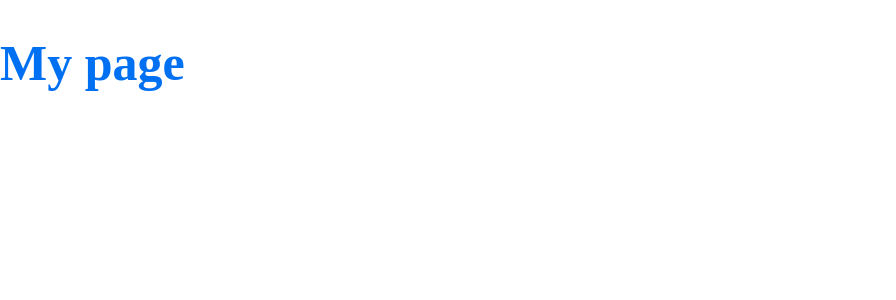
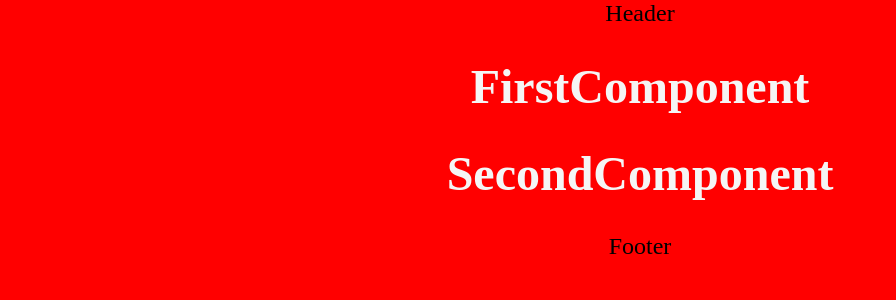
Before and after one commit to timOTdev/thDev3, a Next.js app: page / in a window 1280 px wide. Shown: the top 300 px of the page, without its empty margins (0-896 px from the left). Built offline with nearby package versions, Linux system fonts and the light colour scheme.

Commit message:
Add global context, styles, themes, layout

```diff
--- /dev/null
+++ b/assets/GlobalContext.tsx
@@ -0,0 +1,5 @@
+import React from 'react';
+
+const GlobalContext = React.createContext({});
+
+export default GlobalContext;
--- /dev/null
+++ b/assets/GlobalStyles.tsx
@@ -0,0 +1,54 @@
+import { createGlobalStyle } from 'styled-components';
+
+export const GlobalStyles = createGlobalStyle`
+  body {
+    background: ${({ theme }) => theme.backgroundColor};
+    text-align: center;
+    margin: 0 auto;
+    padding: 0;
+    font-size: 24px;
+    box-sizing: border-box;
+  }
+`;
+
+export const themeColors = {
+  slate: '#1d1e22',
+  gray: '#ababab',
+  white: '#f5f5f5',
+  purple: '#3333ff',
+  orange: '#ffcc00',
+  teal: '#8bd8bd',
+  forest: '#295f2d',
+  sky: '#8aaae5',
+  metallic: '#585858',
+};
+
+export const darkTheme = {
+  textColor: `${themeColors.white}`,
+  // backgroundColor: themeColors.slate,
+  backgroundColor: 'red',
+  yBorderColor: `2px solid ${themeColors.gray}`,
+  xBorderColor: `2px solid ${themeColors.slate}`,
+  separatorColor: `3px solid ${themeColors.white}`,
+  imageShadow: `1px 1px 5px ${themeColors.gray}`,
+  buttonShadow: `1px 1px 5px ${themeColors.teal}`,
+  themeToggleButton: themeColors.teal,
+  buttonBackground: themeColors.metallic,
+  buttonBorder: themeColors.teal,
+  underlineColor: themeColors.teal,
+  socialIconColor: themeColors.white,
+};
+
+export const lightTheme = {
+  textColor: themeColors.slate,
+  backgroundColor: themeColors.white,
+  yBorderColor: `2px solid ${themeColors.slate}`,
+  xBorderColor: `2px solid ${themeColors.white}`,
+  separatorColor: `3px solid ${themeColors.slate}`,
+  themeToggleButton: themeColors.sky,
+  imageShadow: `1px 1px 5px ${themeColors.slate}`,
+  buttonBackground: themeColors.metallic,
+  buttonShadow: `1px 1px 5px ${themeColors.sky}`,
+  underlineColor: themeColors.sky,
+  socialIconColor: themeColors.slate,
+};
--- /dev/null
+++ b/components/FirstComponent.tsx
@@ -0,0 +1,14 @@
+import styled from 'styled-components';
+
+const H1 = styled.h1`
+  font-weight: 700;
+  color: ${({ theme }) => theme.textColor};
+`;
+
+export default function FirstComponent() {
+  return (
+    <>
+      <H1>FirstComponent</H1>
+    </>
+  );
+}
--- /dev/null
+++ b/components/Footer.tsx
@@ -0,0 +1,3 @@
+export default function Footer() {
+  return <div>Footer</div>;
+}
--- /dev/null
+++ b/components/Header.tsx
@@ -0,0 +1,3 @@
+export default function Header() {
+  return <div>Header</div>;
+}
--- /dev/null
+++ b/components/Layout.tsx
@@ -0,0 +1,12 @@
+import Header from '../components/Header';
+import Footer from '../components/Footer';
+
+export default function Layout({ children }: { children: React.ReactNode }) {
+  return (
+    <>
+      <Header />
+      {children}
+      <Footer />
+    </>
+  );
+}
--- /dev/null
+++ b/components/SecondComponent.tsx
@@ -0,0 +1,14 @@
+import styled from 'styled-components';
+
+const H1 = styled.h1`
+  font-weight: 700;
+  color: ${({ theme }) => theme.textColor};
+`;
+
+export default function SecondComponent() {
+  return (
+    <>
+      <H1>SecondComponent</H1>
+    </>
+  );
+}
--- a/pages/_app.tsx
+++ b/pages/_app.tsx
@@ -1,26 +1,28 @@
-import { createGlobalStyle, ThemeProvider } from 'styled-components';
+import React, { useState } from 'react';
+import { ThemeProvider } from 'styled-components';
+import { AppProps } from 'next/app';
+import { GlobalStyles, lightTheme, darkTheme } from '../assets/GlobalStyles';
+import GlobalContext from '../assets/GlobalContext';
 
-const GlobalStyle = createGlobalStyle`
-  body {
-    margin: 0;
-    padding: 0;
-    box-sizing: border-box;
+interface globalsInterface {
+  theme: string;
+  setTheme: React.Dispatch<React.SetStateAction<string>>;
 }
-`;
 
-const theme = {
-  colors: {
-    primary: '#0070f3',
-  },
+export default function App({ Component, pageProps }: AppProps) {
+  const [theme, setTheme] = useState('dark');
+  const globals: globalsInterface = {
+    theme,
+    setTheme,
   };
-
-export default function App({ Component, pageProps }) {
   return (
+    <GlobalContext.Provider value={globals}>
       <>
-      <GlobalStyle />
-      <ThemeProvider theme={theme}>
+        <ThemeProvider theme={theme == 'dark' ? darkTheme : lightTheme}>
+          <GlobalStyles />
           <Component {...pageProps} />
         </ThemeProvider>
       </>
+    </GlobalContext.Provider>
   );
 }
--- a/pages/index.tsx
+++ b/pages/index.tsx
@@ -1,10 +1,18 @@
-import styled from 'styled-components';
-
-const Title = styled.h1`
-  font-size: 50px;
-  color: ${({ theme }) => theme.colors.primary};
-`;
+import Head from 'next/head';
+import Layout from '../components/Layout';
+import FirstComponent from '../components/FirstComponent';
+import SecondComponent from '../components/SecondComponent';
 
 export default function Home() {
-  return <Title>My page</Title>;
+  return (
+    <>
+      <Head>
+        <title>Welcome to my portfolio site!</title>
+      </Head>
+      <Layout>
+        <FirstComponent />
+        <SecondComponent />
+      </Layout>
+    </>
+  );
 }
```
Lines whose indentation alone changed are shown as unchanged.
